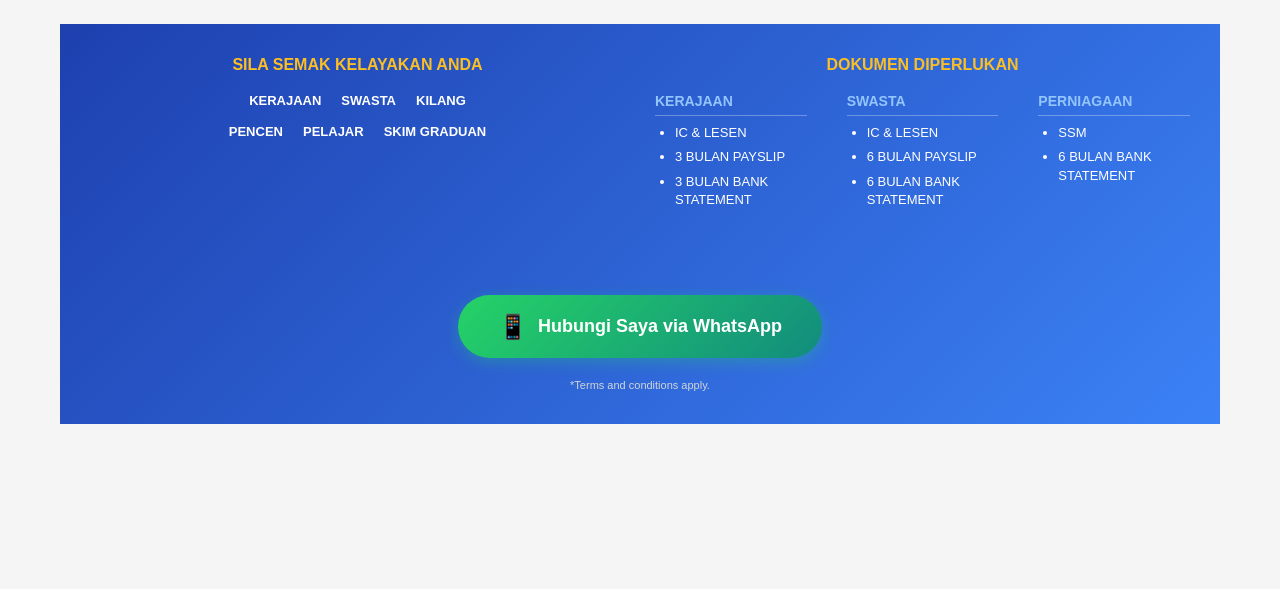
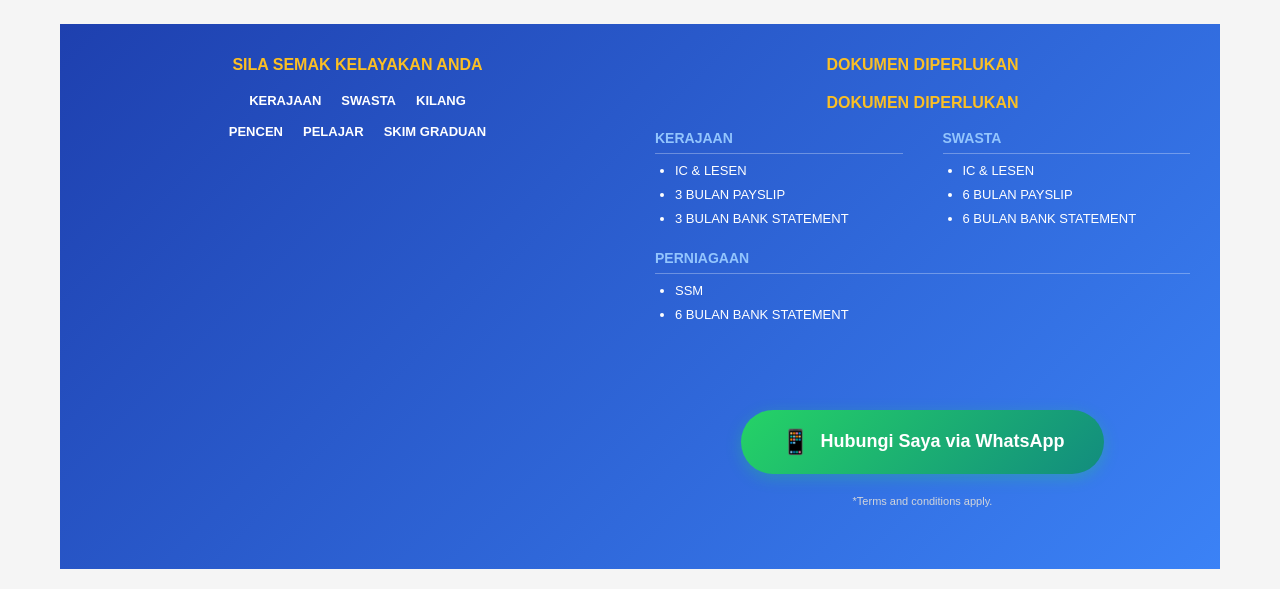
Before and after one commit to zaidmurat/ProtonCatalog, a plain HTML site: page index.html in a window 1280 px wide. Shown: the part 3724-4313 px from the top of the page. Before the commit the page ends 4168 px from the top, so only its background shows below. Drawn offline with Linux system fonts and the light colour scheme.

Commit message:
Update index.html

```diff
--- a/index.html
+++ b/index.html
@@ -969,6 +969,8 @@
         <!-- Section 2: Dokumen Diperlukan -->
         <div class="footer-section">
             <h3>DOKUMEN DIPERLUKAN</h3>
+           <div class="footer-section">
+            <h3>DOKUMEN DIPERLUKAN</h3>
             <div class="doc-row">
     <div class="doc-category">
         <h4>KERAJAAN</h4>
@@ -987,7 +989,10 @@
             <li>6 BULAN BANK STATEMENT</li>
         </ul>
     </div>
+</div>
 
+<!-- buat row baru untuk Perniagaan -->
+<div class="doc-row">
     <div class="doc-category">
         <h4>PERNIAGAAN</h4>
         <ul>
@@ -995,9 +1000,7 @@
             <li>6 BULAN BANK STATEMENT</li>
         </ul>
     </div>
-            </div>
-        </div>
-    </div> <!-- tutup .footer-content -->
+</div><!-- tutup .footer-content -->
 
     <!-- Section 3: WhatsApp Button -->
     <div class="contact-section">
```
Lines whose indentation alone changed are shown as unchanged.
